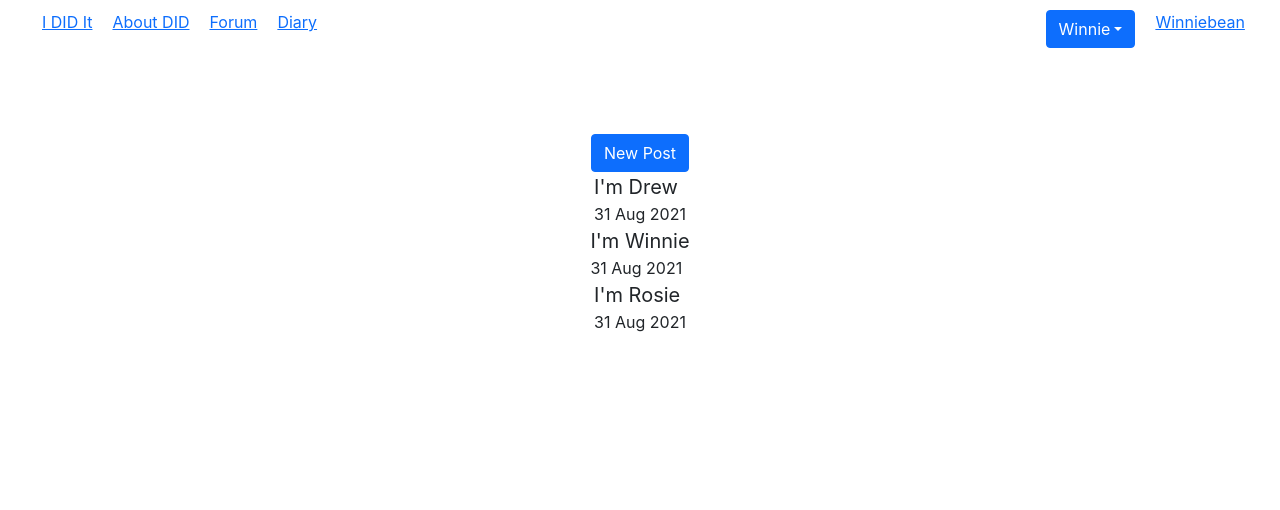
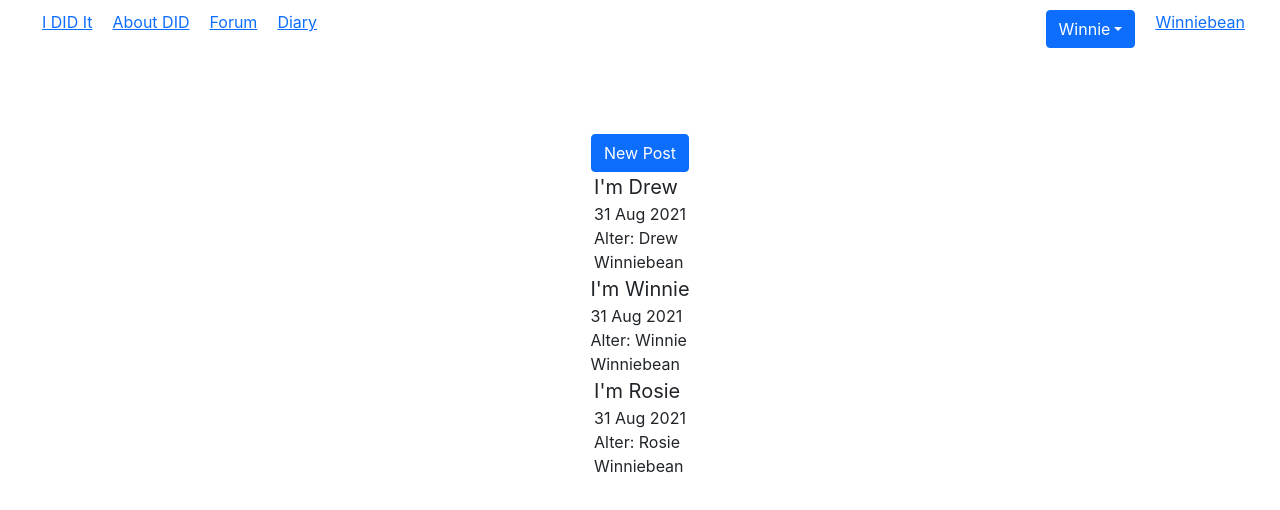
Before and after one commit to EagerBeaver98/i-did-it, a React (Create React App) app: page / in a window 1280 px wide. Shown: the top 510 px of the page. Built offline with nearby package versions, Linux system fonts and the light colour scheme.

Commit message:
added profile and alter names to posts

```diff
--- a/src/App.js
+++ b/src/App.js
@@ -38,13 +38,14 @@ function App() {
           tweetID: getNewIDNum(state.tweetList),
           tweet: post,
           alterID: state.alterID,
-          alterName: state.alterName,
+          alterName: state.alter,
           profileID: state.profile.id,
           profileName: state.profile.name,
           datetime: Date.now(),
         },
       ],
     });
+    console.log(state)
   }
 
   return (
--- a/src/components/Post.js
+++ b/src/components/Post.js
@@ -5,6 +5,10 @@ function Post(props) {
     <div className="post">
       <div className="tweet">{props.post.tweet}</div>
       <div className="time">{props.dateFormat(props.post.datetime)}</div>
+      <div>
+        <div className="alterName">Alter: {props.post.alterName}</div>
+        <div className="accountName">{props.post.profileName}</div>
+      </div>
     </div>
   );
 }
--- a/src/data/temp data.js
+++ b/src/data/temp data.js
@@ -40,6 +40,7 @@ const tweets = [
     profileID: 1,
     profileName: "Winniebean",
     alterID: 2,
+    alterName: "Drew",
     datetime: 1630442027288,
   },
   {
@@ -48,6 +49,7 @@ const tweets = [
     profileID: 1,
     profileName: "Winniebean",
     alterID: 1,
+    alterName: "Winnie",
     datetime: 1630442066400,
   },
   {
@@ -56,6 +58,7 @@ const tweets = [
     profileID: 1,
     profileName: "Winniebean",
     alterID: 3,
+    alterName: "Rosie",
     datetime: 1630442133625,
   },
 ];
```
